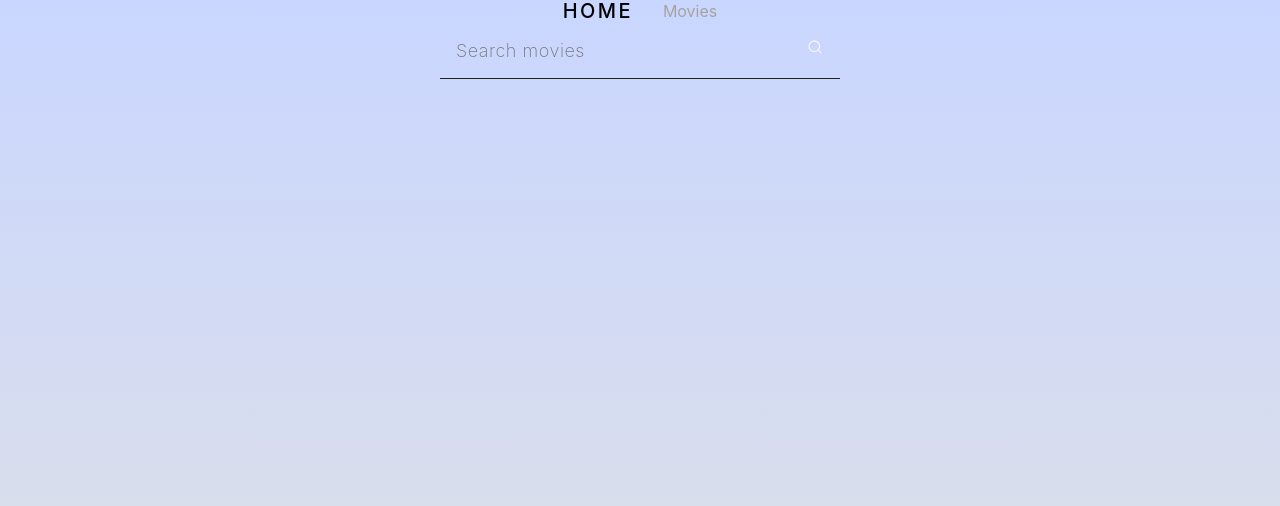
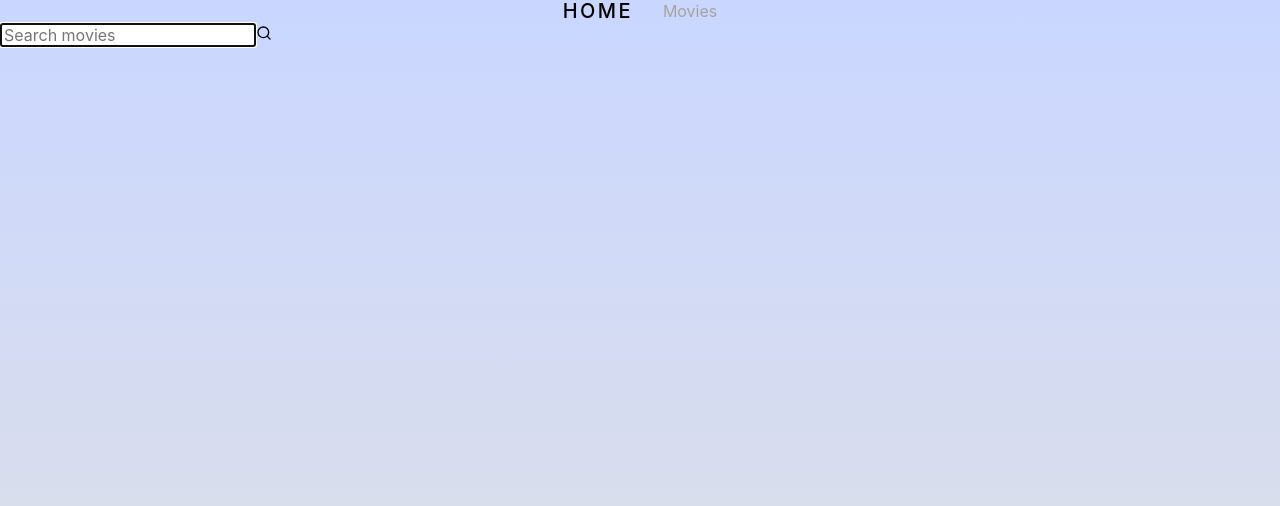
Before and after one commit to Renamekk/react-v05, a React (Vite) app: page /movies in a window 1280 px wide. Shown: the top 506 px of the page. Built offline with nearby package versions, Linux system fonts and the light colour scheme.

Commit message:
goit-react-hw-05

```diff
--- a/src/pages/MoviesPage/MoviesPage.module.css
+++ b/src/pages/MoviesPage/MoviesPage.module.css
@@ -1,4 +1,4 @@
-.form {
+/* .form {
     width: 400px;
     margin: 0 auto;
     position: relative;
@@ -40,4 +40,4 @@
     position: absolute;
     top: 0;
     right: 0;
-}
+} */
```
